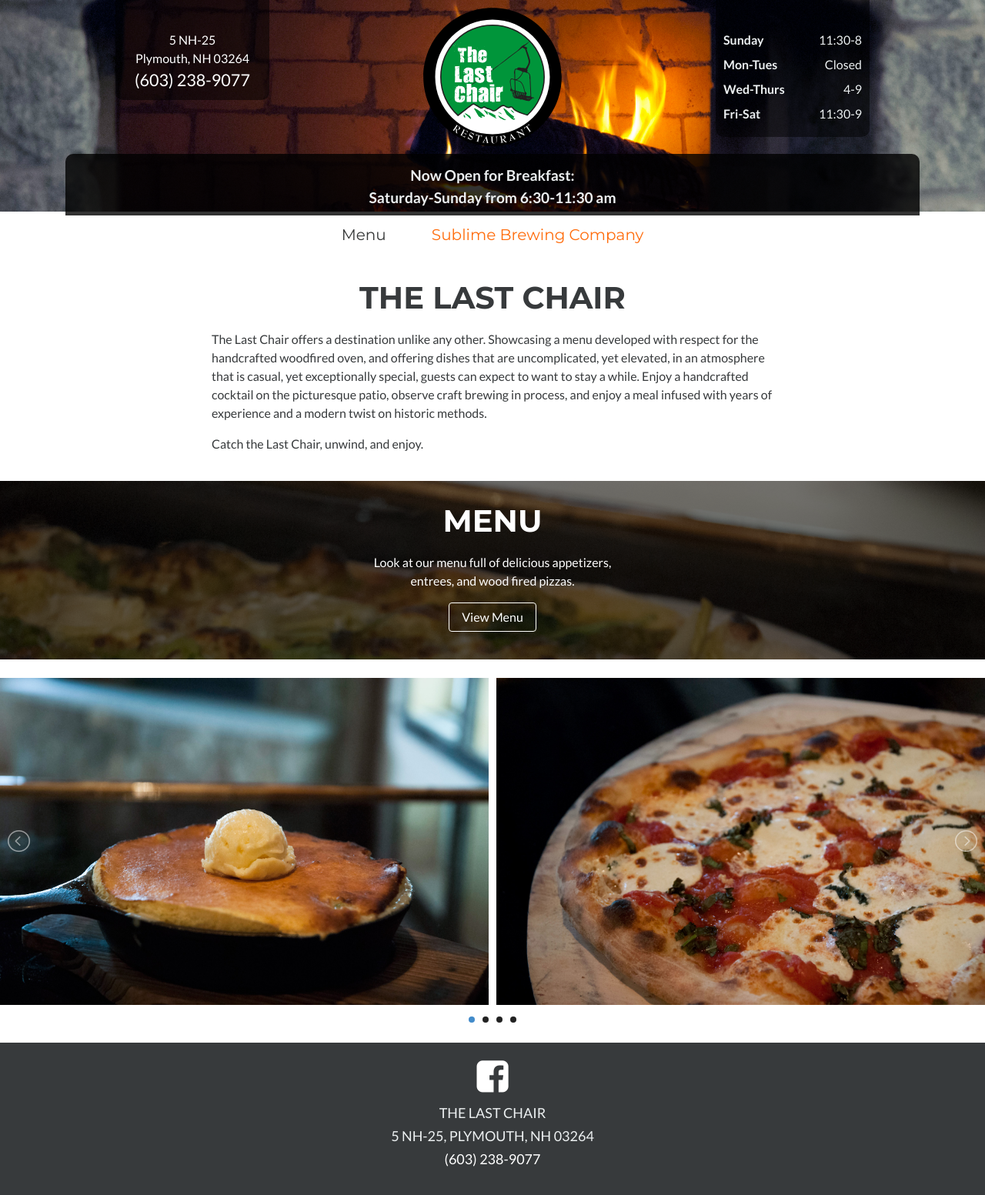
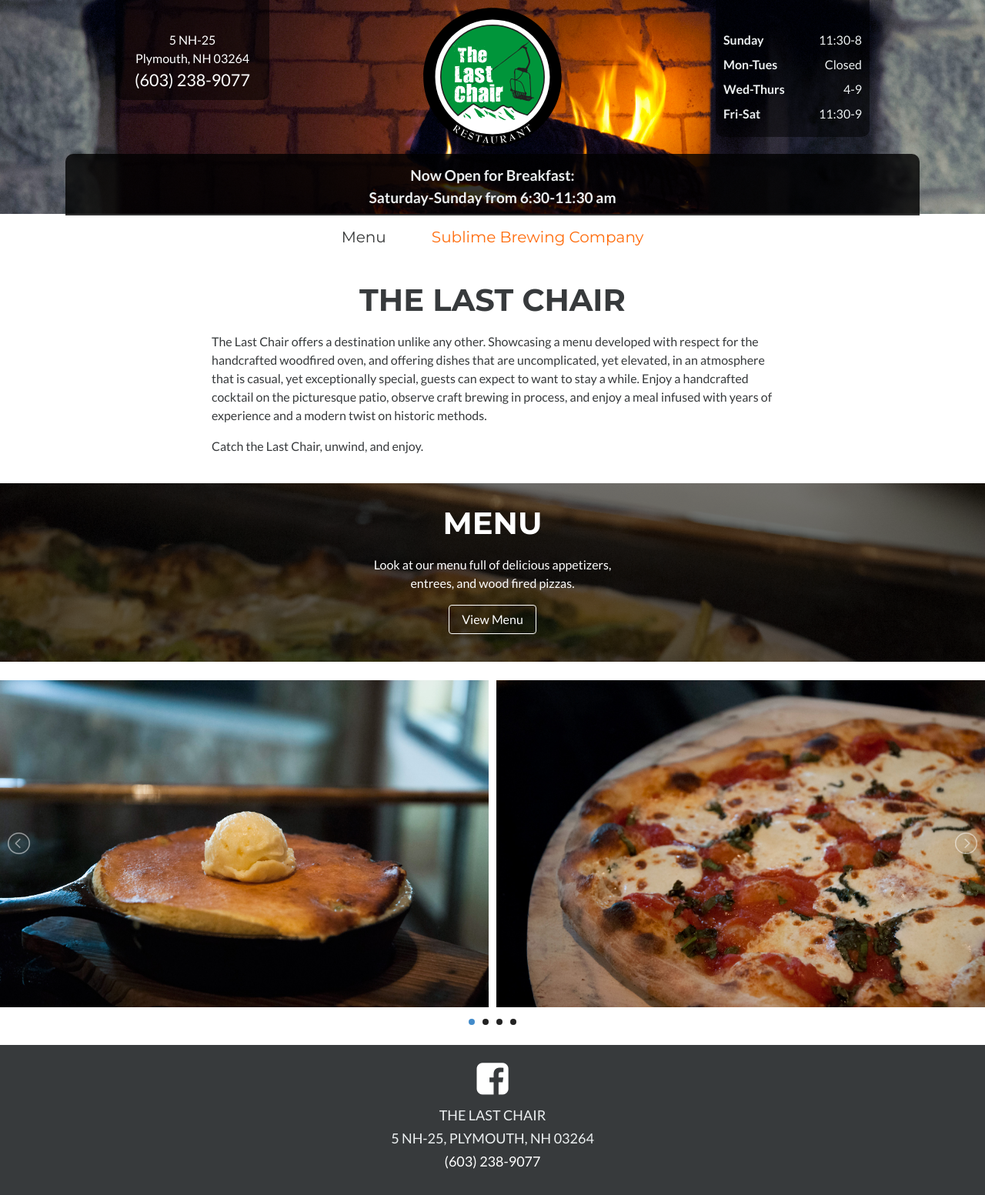
Before and after one commit to mtfullerton/thelastchair, a Jekyll site: the page built from index.html, in a window 1280 px wide. Shown: the whole page at 77% size. Built offline with Jekyll 4.4.1, drawn with Linux system fonts in a browser that asks for light colours; nearby versions of some CDN libraries.

Commit message:
Updated 'css/main.scss' via CloudCannon

```diff
--- a/css/main.scss
+++ b/css/main.scss
@@ -213,7 +213,7 @@ footer p {
 		background:$tlc-gray url('/images/banner2.jpg') 80% 0 no-repeat;
 		background-size:100%;
 		background-attachment:fixed;
-		height:275px;
+		height:278px;
 	}
 	.container {
 		position:relative;
```
